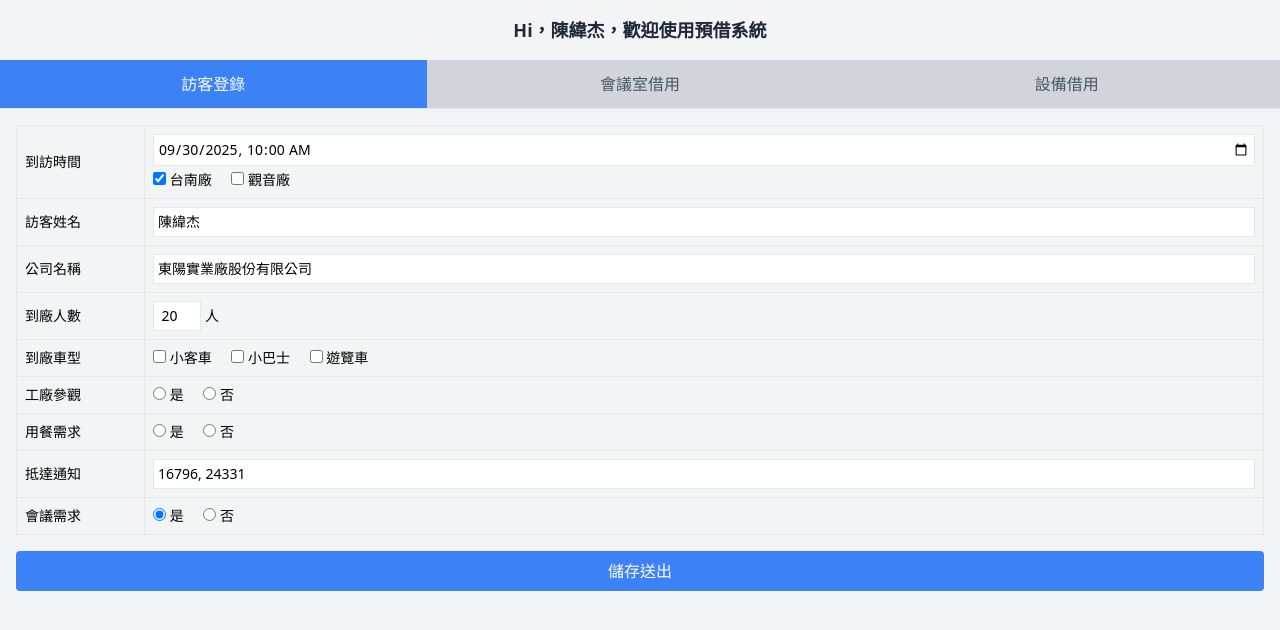
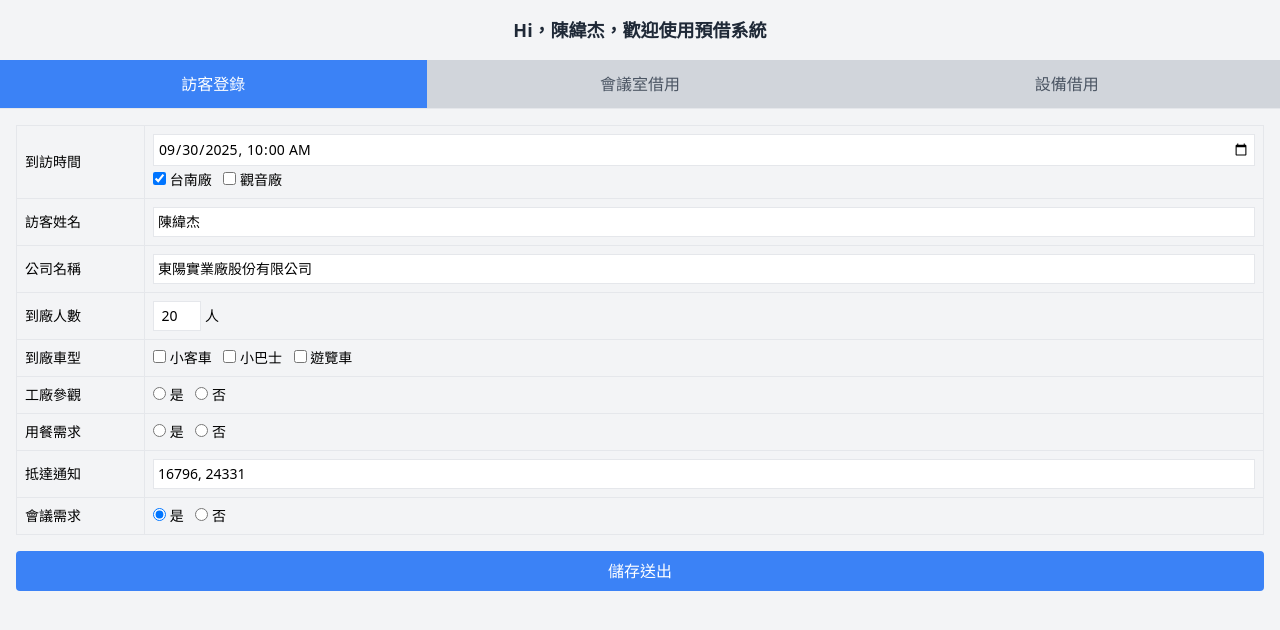
Before and after one commit to tygotn/tygotn2.github.io, a plain HTML site: page index.html in a window 1280 px wide. Drawn offline with nearby package versions, Linux system fonts and the light colour scheme.

Commit message:
Update index.html

```diff
--- a/index.html
+++ b/index.html
@@ -29,7 +29,7 @@
           <input type="datetime-local" value="2025-09-30T10:00" class="border p-1 w-full mb-1">
           <div>
             <label class="block"><input type="checkbox" checked> 台南廠
-          <label class="ml-4"><input type="checkbox"> 觀音廠</label>
+          <label class="ml-2"><input type="checkbox"> 觀音廠</label>
           </div>
         </td>
       </tr>
@@ -51,22 +51,22 @@
         <td class="p-2 border">到廠車型</td>
         <td class="p-2">
           <label><input type="checkbox"> 小客車</label>
-          <label class="ml-4"><input type="checkbox"> 小巴士</label>
-          <label class="ml-4"><input type="checkbox"> 遊覽車</label>
+          <label class="ml-2"><input type="checkbox"> 小巴士</label>
+          <label class="ml-2"><input type="checkbox"> 遊覽車</label>
         </td>
       </tr>
       <tr class="border">
         <td class="p-2 border">工廠參觀</td>
         <td class="p-2">
           <label><input type="radio" name="tour"> 是</label>
-          <label class="ml-4"><input type="radio" name="tour"> 否</label>
+          <label class="ml-2"><input type="radio" name="tour"> 否</label>
         </td>
       </tr>
       <tr class="border">
         <td class="p-2 border">用餐需求</td>
         <td class="p-2">
           <label><input type="radio" name="meal"> 是</label>
-          <label class="ml-4"><input type="radio" name="meal"> 否</label>
+          <label class="ml-2"><input type="radio" name="meal"> 否</label>
         </td>
       </tr>
       <tr class="border">
@@ -81,7 +81,7 @@
         <td class="p-2 border">會議需求</td>
         <td class="p-2">
           <label><input type="radio" name="meeting" checked> 是</label>
-          <label class="ml-4"><input type="radio" name="meeting"> 否</label>
+          <label class="ml-2"><input type="radio" name="meeting"> 否</label>
         </td>
       </tr>
     </table>
```
